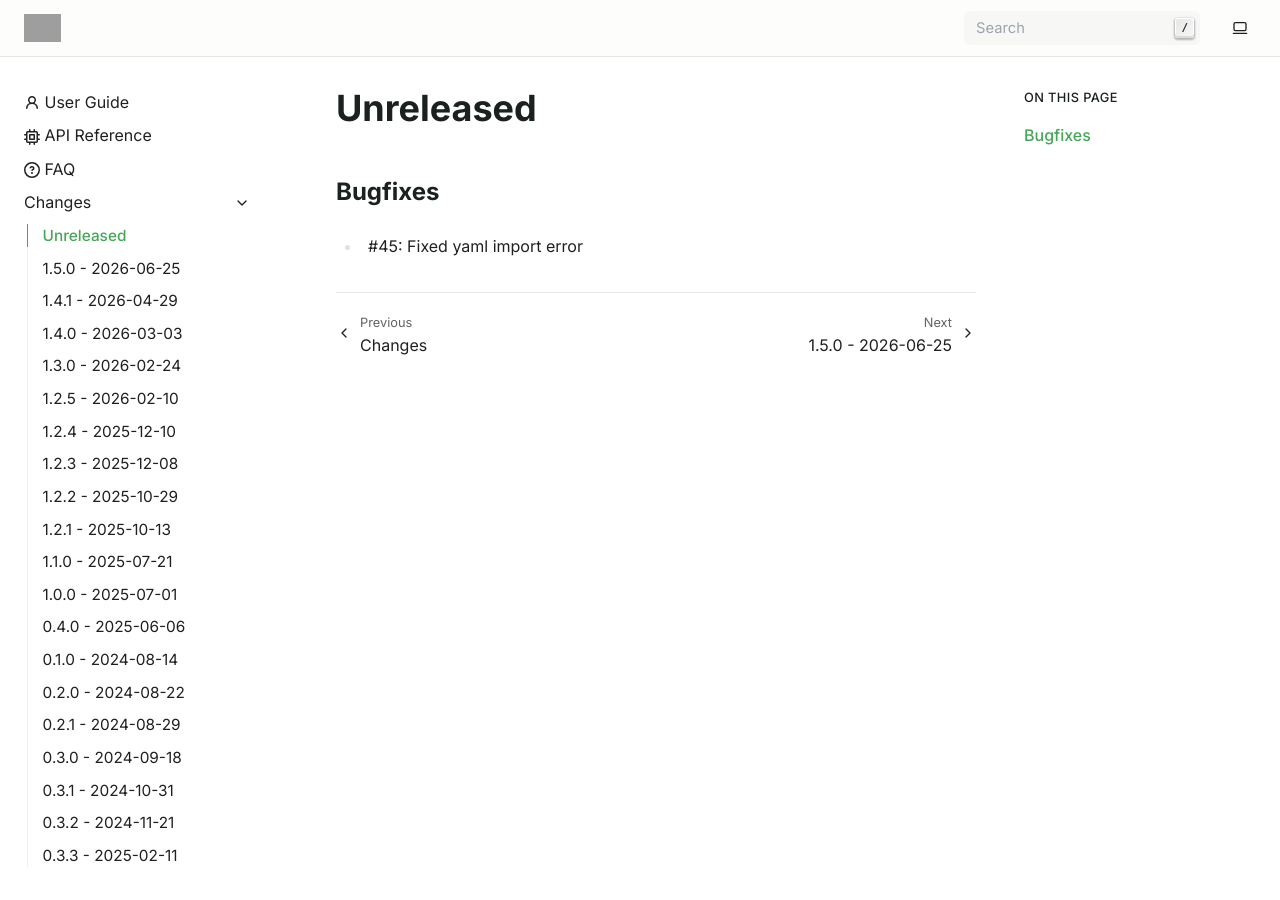
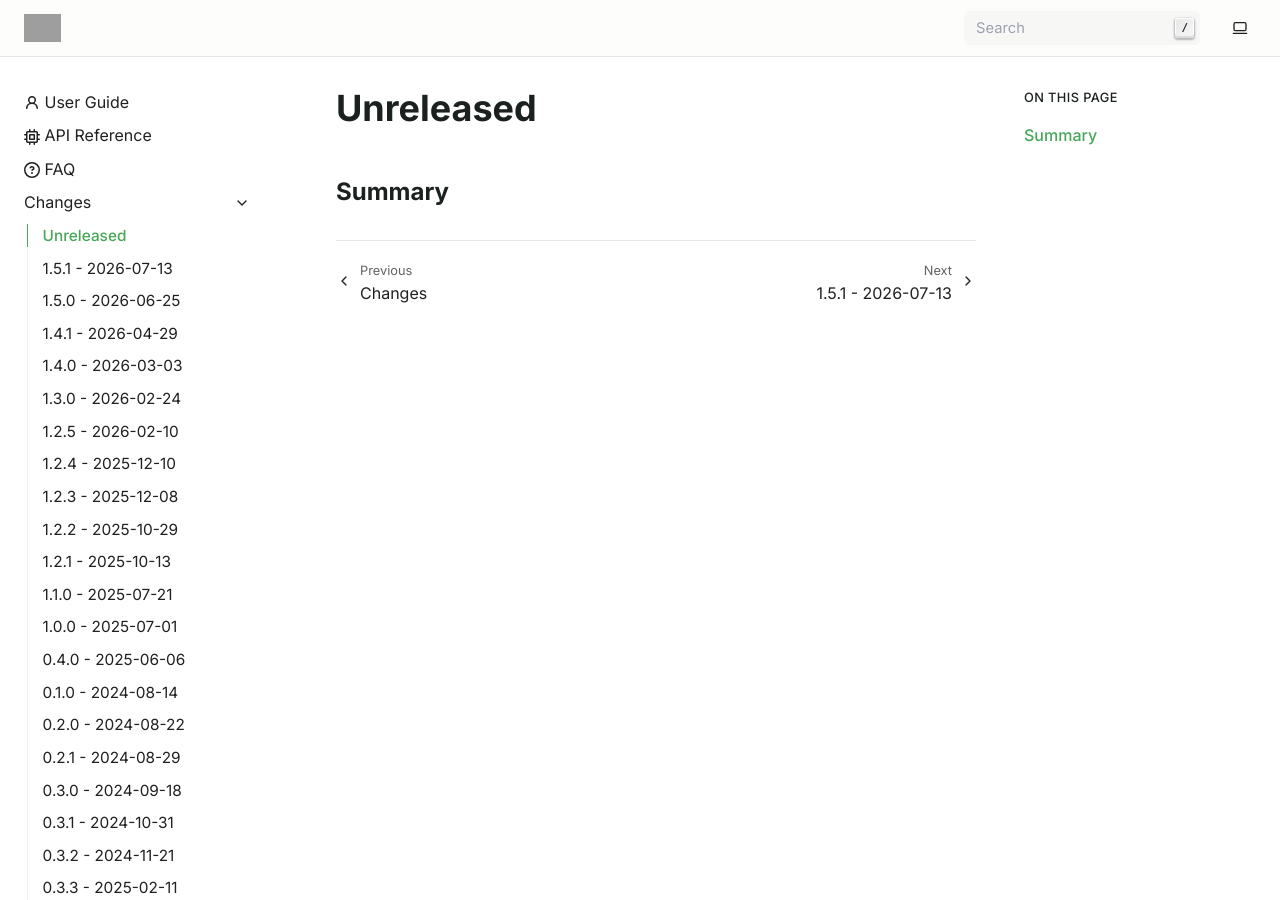
Before and after one commit to exasol/pytest-backend, a Sphinx documentation site: the page built from doc/changes/unreleased.md, in a window 1280 px wide and 900 px high. Built offline with Sphinx 7.4.7, drawn with Linux system fonts in a browser that asks for light colours; pages that are not in the unit, such as notebooks, are missing from menus; grey boxes are pictures that could not be loaded.

Commit message:
Prepare release 1.5.1

```diff
--- /dev/null
+++ b/doc/changes/changes_1.5.1.md
@@ -0,0 +1,11 @@
+# 1.5.1 - 2026-07-13
+
+## Bugfixes
+
+* #45: Fixed yaml import error
+
+## Dependency Updates
+
+### `main`
+
+* Added dependency `pyyaml:6.0.3`
--- a/doc/changes/unreleased.md
+++ b/doc/changes/unreleased.md
@@ -1,5 +1,3 @@
 # Unreleased
 
-## Bugfixes
-
-* #45: Fixed yaml import error
+## Summary
--- a/pyproject.toml
+++ b/pyproject.toml
@@ -1,6 +1,6 @@
 [project]
 name = "pytest-exasol-backend"
-version = "1.5.0"
+version = "1.5.1"
 description = ""
 authors = [{ name = "Mikhail Beck", email = "mikhail.beck@exasol.com" }]
 requires-python = ">=3.10,<3.15"
```
Also changed, not shown: doc/changes/changelog.md (+2 -0 lines).
